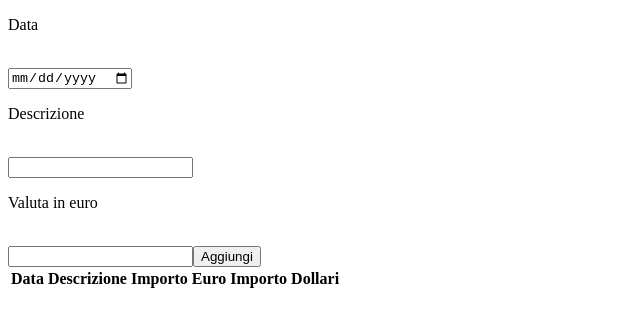
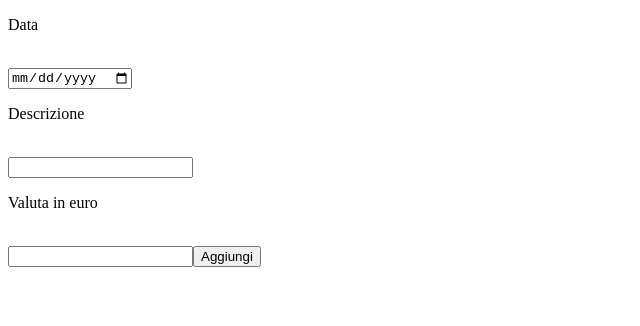
Before and after one commit to daniele-bit/cambioValutaComet, an Angular app in the folder convertiConioComet-client/: page / in a window 1280 px wide. Shown: the top 326 px of the page, without its empty margins (0-640 px from the left). Built offline with nearby package versions, Linux system fonts and the light colour scheme.

Commit message:
UC aggiungi transazione #1
correzione visualizzazione tabella

```diff
--- a/convertiConioComet-client/src/app/app.component.html
+++ b/convertiConioComet-client/src/app/app.component.html
@@ -6,7 +6,7 @@
 <input type="number"  [(ngModel)]= "transazione.valuta" required>
 <button (click)="aggiungi()">Aggiungi</button>
 
-<table>
+<table *ngIf = "transazioni.length > 0  ">
  <thead>
    <tr>
      <th>Data</th>
```
